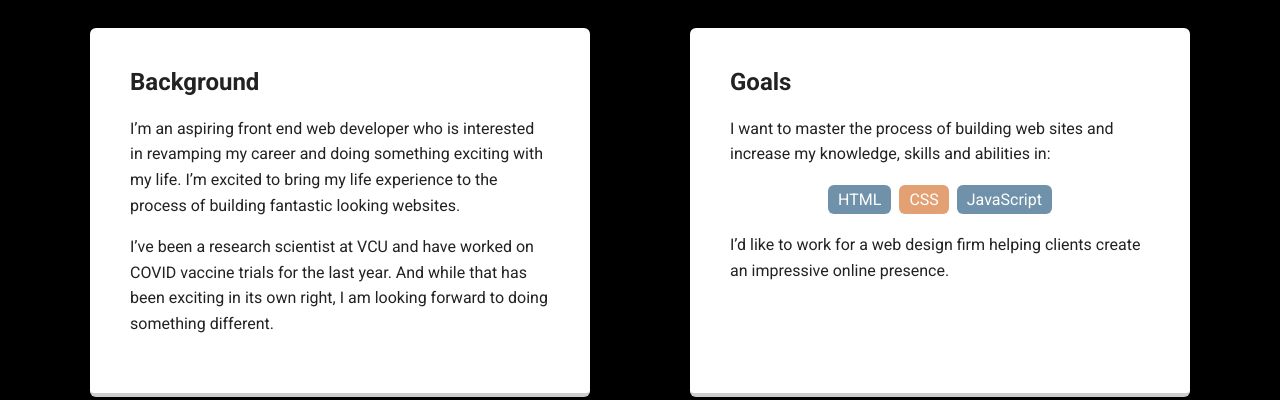
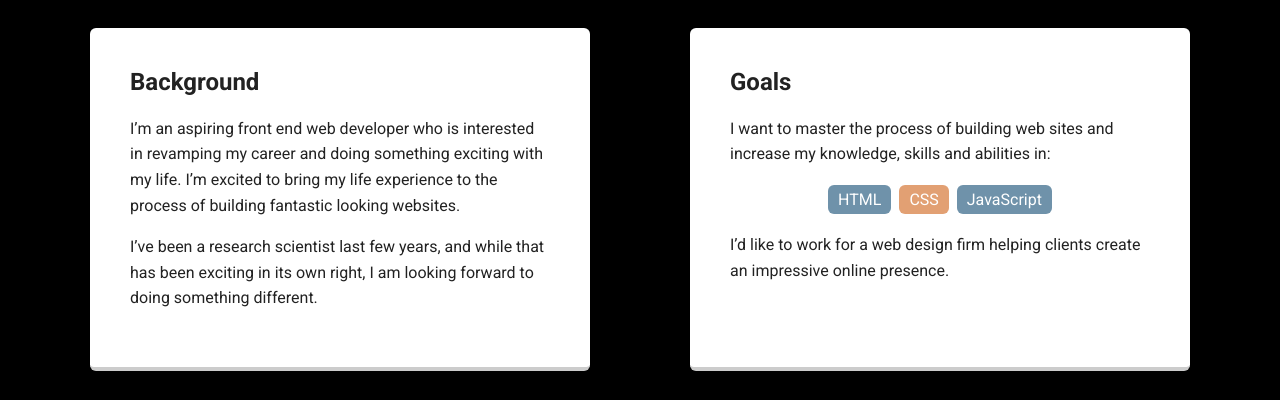
Before and after one commit to Supernatastic/techdegree-project-1, a plain HTML site: page index.html in a window 1280 px wide. Shown: the part 492-892 px from the top of the page. Drawn offline with Linux system fonts and the light colour scheme; files whose address does not match are found by name; a web font is replaced by a local one.

Commit message:
Changing information to be less personal.

```diff
--- a/index.html
+++ b/index.html
@@ -26,7 +26,7 @@
       <div class="card">
         <h2>Background</h2>
         <p>I’m an aspiring front end web developer who is interested in revamping my career and doing something exciting with my life. I’m excited to bring my life experience to the process of building fantastic looking websites.</p>
-        <p>I’ve been a research scientist at VCU and have worked on COVID vaccine trials for the last year. And while that has been exciting in its own right, I am looking forward to doing something different.</p>
+        <p>I’ve been a research scientist last few years, and while that has been exciting in its own right, I am looking forward to doing something different.</p>
       </div>
 
       <div class="card">
```
